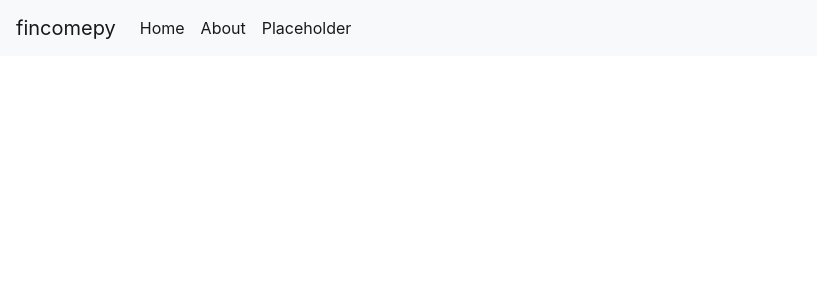
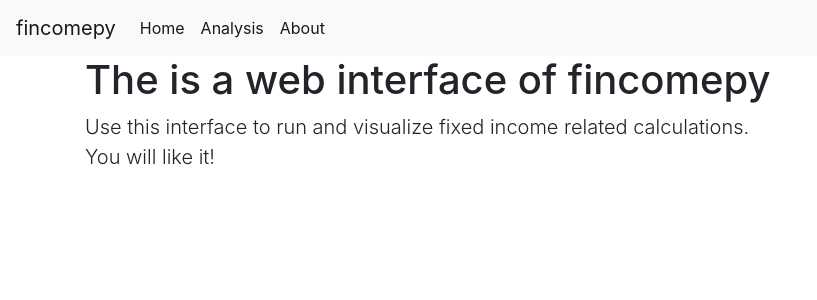
Before and after one commit to reese3928/fincomepy, a Flask app: page / in a window 1280 px wide. Shown: the top 300 px of the page, without its empty margins (0-817 px from the left). Run offline with Flask 2, Linux system fonts and the light colour scheme; some libraries are stand-ins or nearby versions.

Commit message:
included about page

```diff
--- a/app/main.py
+++ b/app/main.py
@@ -6,6 +6,11 @@ app = Flask(__name__)
 def home():
     return render_template('home.html')
 
+@app.route("/about")
+def about():
+    return render_template('about.html')
+
+
 
 if __name__ == '__main__':
     app.run(debug=True)
--- a/app/templates/home.html
+++ b/app/templates/home.html
@@ -1,6 +1,10 @@
 {% extends "layout.html" %}
 {% block content %}
-    <h1>
-        Home
-    </h1>
-{% endblock content %}
+
+<div class="starter-template">
+    <h1>The is a web interface of fincomepy</h1>
+    <p class="lead">Use this interface to run and visualize fixed income related calculations.<br> You will like it!</p>
+</div>
+
+
+{% endblock content%}
--- a/app/templates/includes/navbar.html
+++ b/app/templates/includes/navbar.html
@@ -1,4 +1,4 @@
-<nav class="navbar navbar-expand-md navbar-light bg-light fixed-top">
+<nav class="navbar navbar-expand-md navbar-light bg-light navbar-static-top">
     <a class="navbar-brand" href="/">fincomepy</a>
     <button class="navbar-toggler" type="button" data-toggle="collapse" data-target="#navbarSupportedContent" aria-controls="navbarSupportedContent" aria-expanded="false" aria-label="Toggle navigation">
       <span class="navbar-toggler-icon"></span>
@@ -7,13 +7,13 @@
     <div class="collapse navbar-collapse" id="navbarSupportedContent">
       <ul class="navbar-nav mr-auto">
         <li class="nav-item active">
-          <a class="nav-link" href="/">Home <span class="sr-only">(current)</span></a>
+          <a class="nav-link" href="/home">Home <span class="sr-only">(current)</span></a>
         </li>
         <li class="nav-item active">
-          <a class="nav-link" href="#">About</a>
+          <a class="nav-link" href="/analysis">Analysis</a>
         </li>
         <li class="nav-item active">
-          <a class="nav-link disabled" href="#" tabindex="-1" aria-disabled="true"> Placeholder </a>
+          <a class="nav-link" href="/about">About</a>
         </li>
       </ul>
     </div>
```
Also changed, not shown: app/templates/about.html (added, +10 -0 lines), app/templates/layout.html (line endings or trailing spaces).
